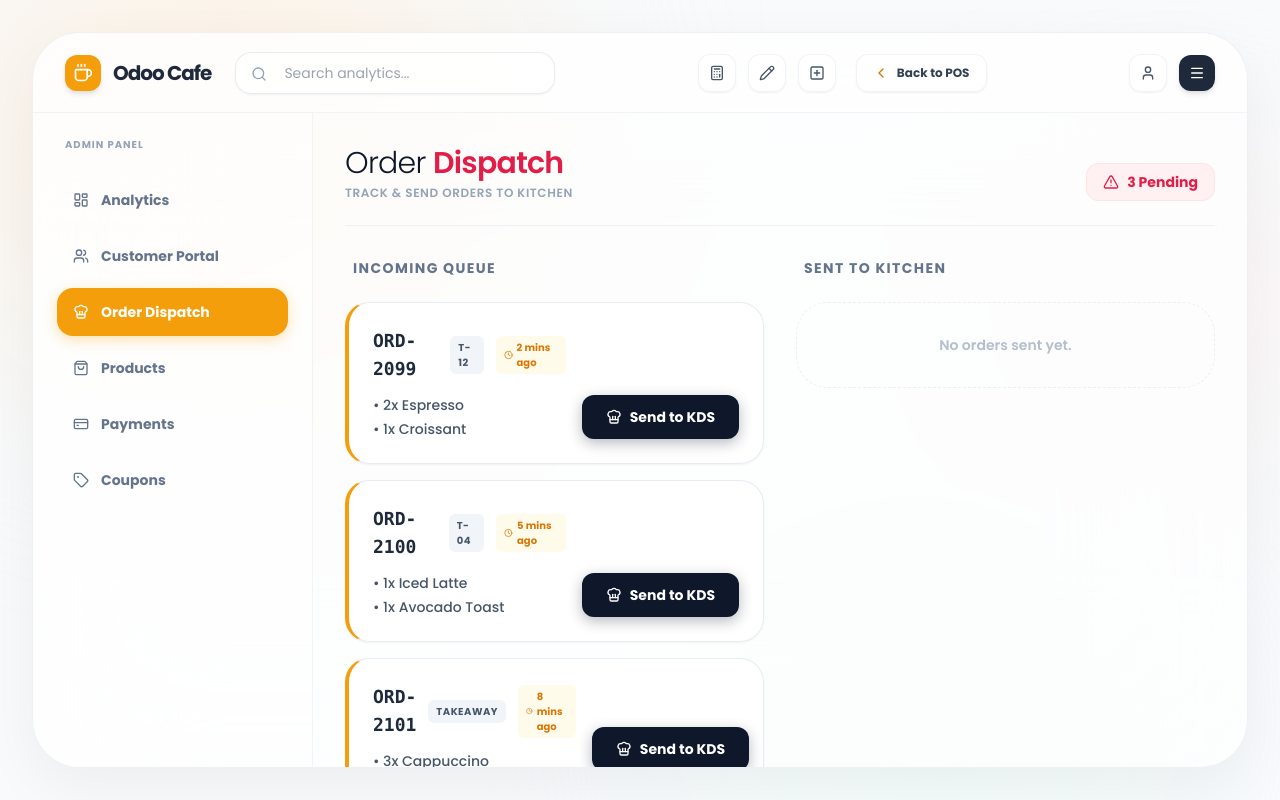
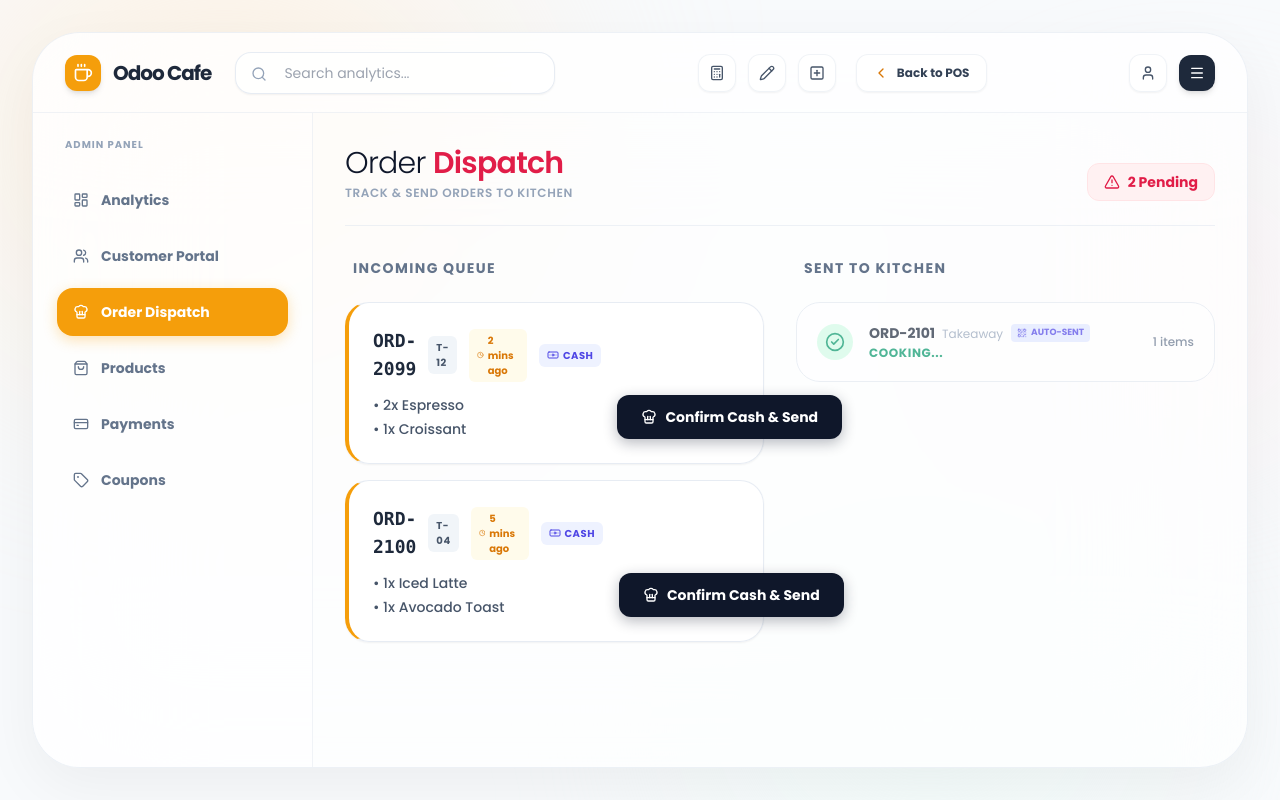
Before and after one commit to venkatsundar1804-ux/Odoo-Cafe, a React (Vite) app: page /admin/dispatch in a window 1280 px wide. Built offline with nearby package versions, Linux system fonts and the light colour scheme.

Commit message:
Update Order Dispatch to distinguish Cash vs QR automated flows

```diff
--- a/src/pages/admin/EmployeeDashboard.jsx
+++ b/src/pages/admin/EmployeeDashboard.jsx
@@ -1,12 +1,12 @@
 import { useState } from 'react';
 import { motion, AnimatePresence } from 'framer-motion';
-import { ChefHat, CheckCircle2, Clock, Send, AlertTriangle } from 'lucide-react';
+import { ChefHat, CheckCircle2, Clock, Send, AlertTriangle, Banknote, QrCode } from 'lucide-react';
 
 export default function EmployeeDashboard() {
   const [orders, setOrders] = useState([
-    { id: 'ORD-2099', table: 'T-12', items: ['2x Espresso', '1x Croissant'], time: '2 mins ago', status: 'pending' },
-    { id: 'ORD-2100', table: 'T-04', items: ['1x Iced Latte', '1x Avocado Toast'], time: '5 mins ago', status: 'pending' },
-    { id: 'ORD-2101', table: 'Takeaway', items: ['3x Cappuccino'], time: '8 mins ago', status: 'pending' }
+    { id: 'ORD-2099', table: 'T-12', items: ['2x Espresso', '1x Croissant'], time: '2 mins ago', status: 'pending', paymentMethod: 'cash' },
+    { id: 'ORD-2100', table: 'T-04', items: ['1x Iced Latte', '1x Avocado Toast'], time: '5 mins ago', status: 'pending', paymentMethod: 'cash' },
+    { id: 'ORD-2101', table: 'Takeaway', items: ['3x Cappuccino'], time: '8 mins ago', status: 'sent', paymentMethod: 'qr' }
   ]);
 
   const sendToKds = (id) => {
@@ -57,6 +57,10 @@ export default function EmployeeDashboard() {
                       <span className="flex items-center gap-1 text-[10px] text-amber-600 font-bold bg-amber-50 px-2 py-1 rounded-md">
                         <Clock className="w-3 h-3" /> {order.time}
                       </span>
+                      <span className="flex items-center gap-1 text-[10px] text-indigo-600 font-bold bg-indigo-50 px-2 py-1 rounded-md uppercase tracking-wider">
+                        {order.paymentMethod === 'cash' ? <Banknote className="w-3 h-3" /> : <QrCode className="w-3 h-3" />}
+                        {order.paymentMethod}
+                      </span>
                     </div>
                     <ul className="text-sm font-medium text-slate-600 space-y-1">
                       {order.items.map((item, idx) => <li key={idx}>• {item}</li>)}
@@ -68,7 +72,7 @@ export default function EmployeeDashboard() {
                       onClick={() => sendToKds(order.id)}
                       className="flex items-center justify-center gap-2 bg-slate-900 hover:bg-slate-800 text-white px-6 py-3 rounded-xl font-bold text-sm transition shadow-[0_4px_14px_rgba(15,23,42,0.3)] cursor-pointer"
                     >
-                      <ChefHat className="w-4 h-4" /> Send to KDS
+                      <ChefHat className="w-4 h-4" /> Confirm Cash & Send
                     </button>
                   </div>
                 </motion.div>
@@ -93,7 +97,14 @@ export default function EmployeeDashboard() {
                     <CheckCircle2 className="w-5 h-5" />
                   </div>
                   <div>
-                    <p className="font-bold text-slate-800 text-sm">{order.id} <span className="text-slate-400 ml-2 font-normal text-xs">{order.table}</span></p>
+                    <div className="flex items-center gap-2">
+                      <p className="font-bold text-slate-800 text-sm">{order.id} <span className="text-slate-400 font-normal text-xs ml-1">{order.table}</span></p>
+                      {order.paymentMethod === 'qr' && (
+                        <span className="bg-indigo-100 text-indigo-600 text-[9px] uppercase font-bold px-1.5 py-0.5 rounded flex items-center gap-1">
+                          <QrCode className="w-2.5 h-2.5" /> Auto-Sent
+                        </span>
+                      )}
+                    </div>
                     <p className="text-xs text-emerald-600 font-bold uppercase tracking-wider mt-0.5">Cooking...</p>
                   </div>
                 </div>
```
